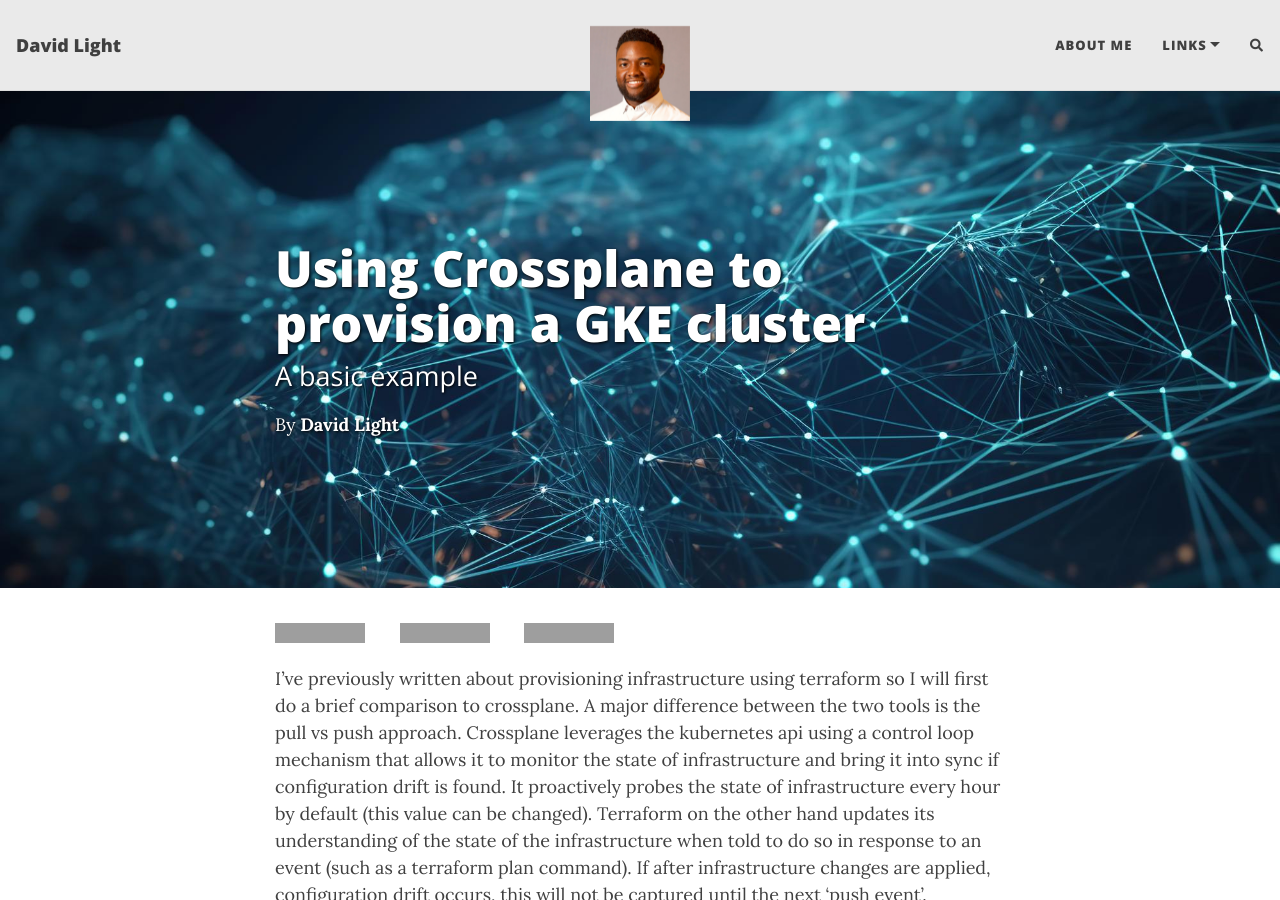
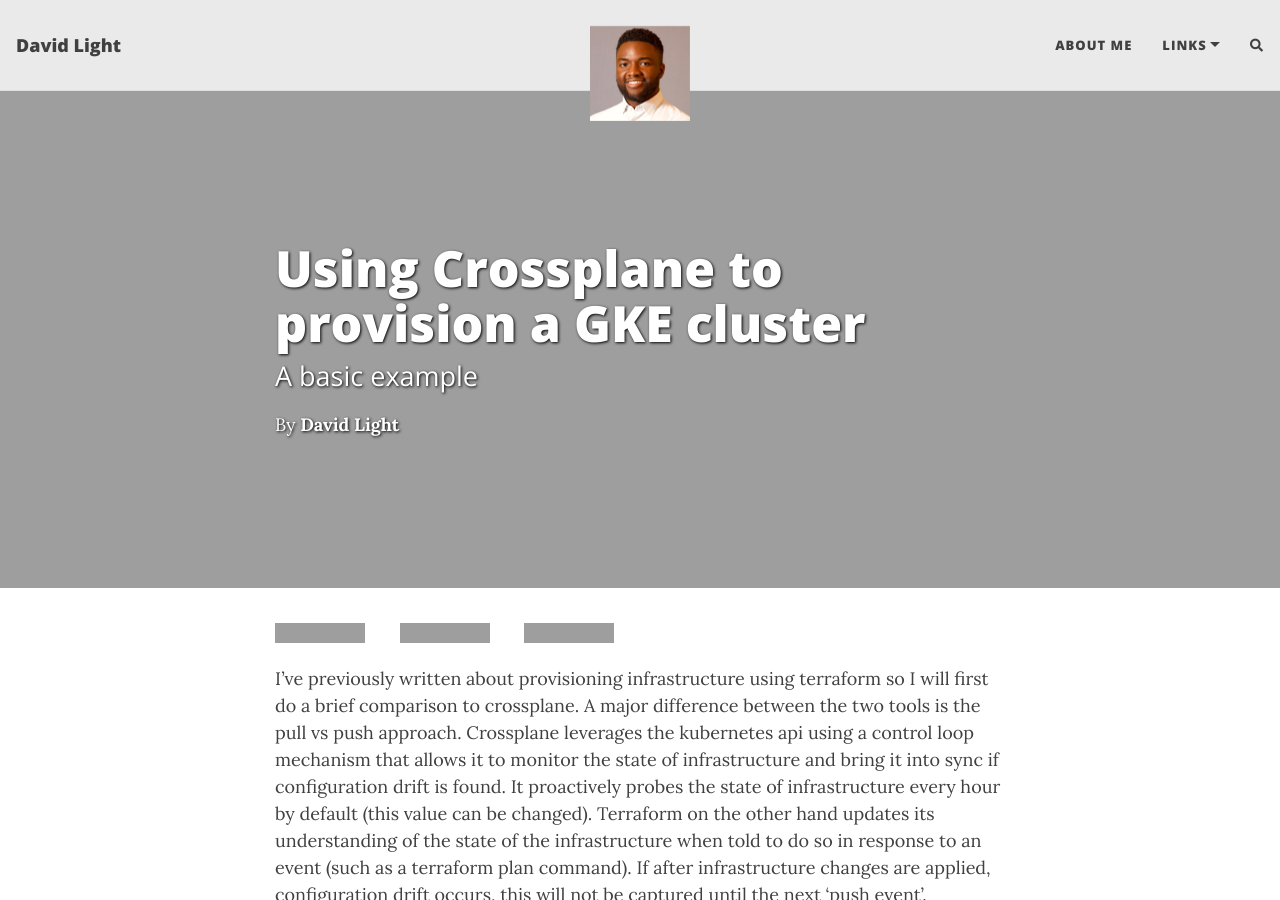
Before and after one commit to dtlight/dtlight.github.io, a Jekyll site: the page built from _posts/2024-03-03-crossplane-intro.md, in a window 1280 px wide and 900 px high. Built offline with Jekyll 4.4.1, drawn with Linux system fonts in a browser that asks for light colours; nearby versions of some CDN libraries; comment, search, counter and statistics services are not loaded; grey boxes are pictures that could not be loaded.

Commit message:
Update 2024-03-03-crossplane-intro.md

```diff
--- a/_posts/2024-03-03-crossplane-intro.md
+++ b/_posts/2024-03-03-crossplane-intro.md
@@ -2,7 +2,7 @@
 layout: post
 title: Using Crossplane to provision a GKE cluster
 subtitle: A basic example
-cover-img: /assets/img/abstract-geometrical-shapes.jpg
+cover-img: /assets/img/gke-backgrounds.jpg
 thumbnail-img: /assets/img/cloud-icons.jpg
 gh-repo: dtlight/crossplane-gke-demo
 gh-badge: [star, fork, follow]
```
